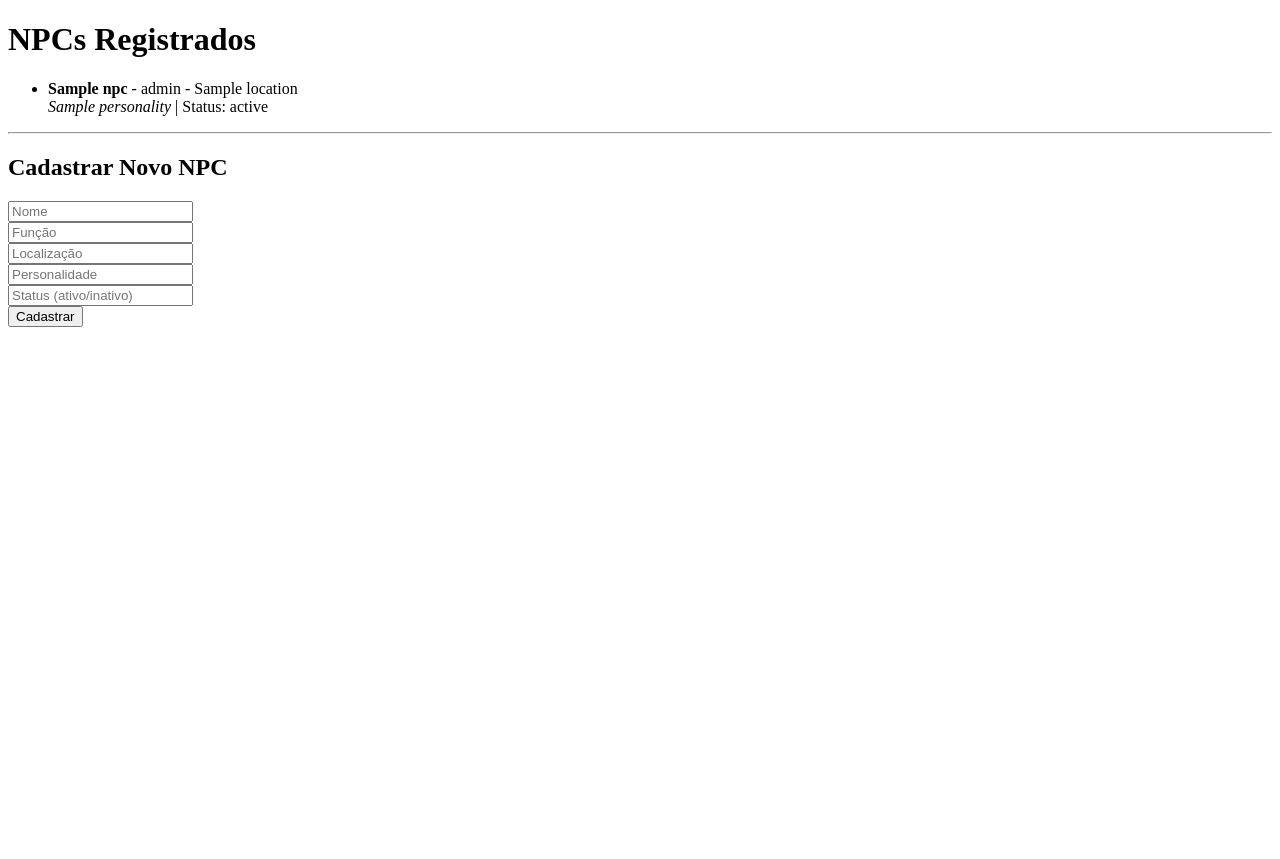
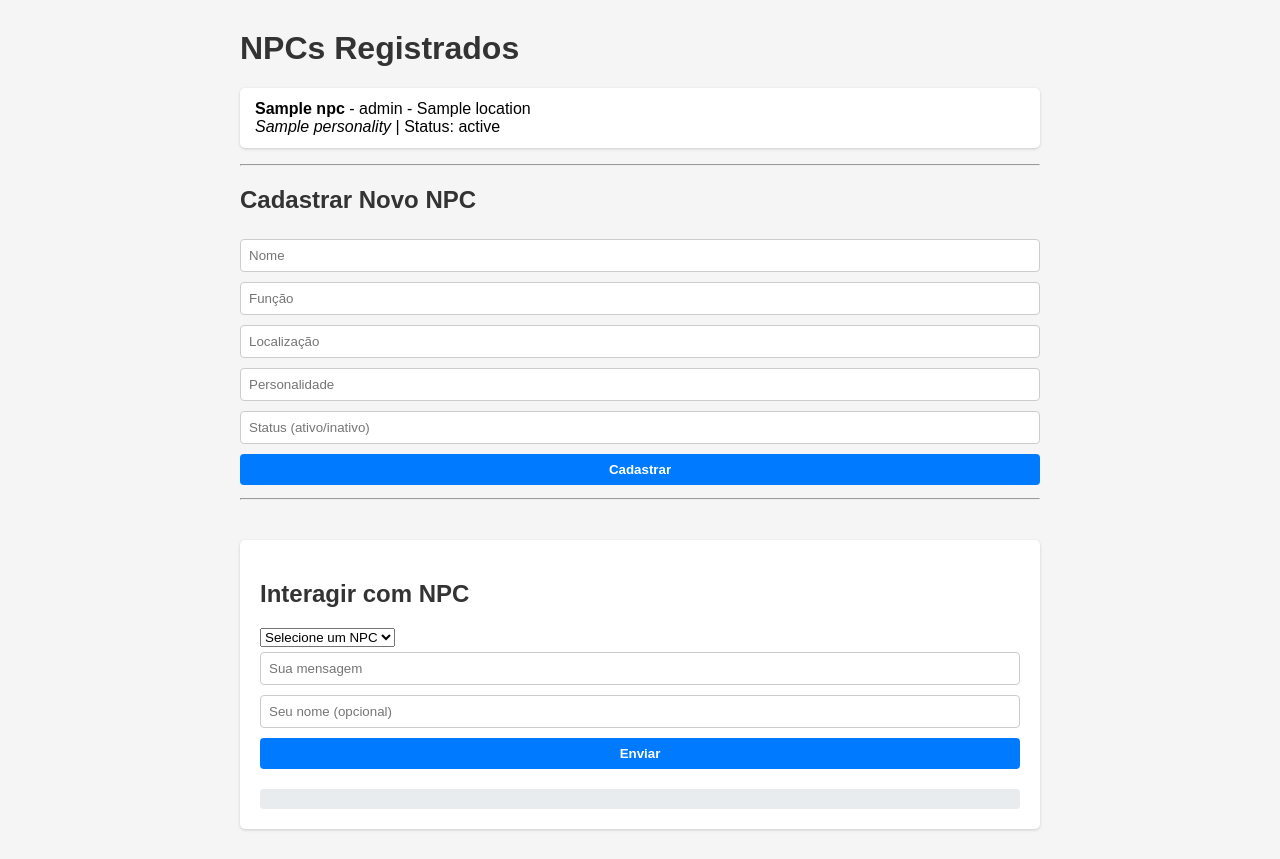
Before and after one commit to EduardoLazaroo/npc-verse, a Flask app: template templates/index.html in a window 1280 px wide. Before the commit the page ends 327 px from the top, so only its background shows below. Run offline with Flask 3, Linux system fonts and the light colour scheme; the template is opened without the code that fills it: most values are stand-ins (such as "Sample title", 1, 10 or a date in 2020).

Commit message:
feat: interact criado/ qdrant trazendo os vetores

```diff
--- a/app.py
+++ b/app.py
@@ -5,13 +5,10 @@ import os
 import pymysql
 from sentence_transformers import SentenceTransformer
 from qdrant_client import QdrantClient
-from qdrant_client.http.models import PointStruct
-import uuid
+from qdrant_client.http.models import PointStruct, Filter, FieldCondition, MatchValue
 
-# Load .env
 load_dotenv()
 
-# Flask app
 app = Flask(__name__)
 CORS(app)
 
@@ -36,8 +33,6 @@ def get_db_connection():
         cursorclass=pymysql.cursors.DictCursor
     )
 
-
-# Home: lista os NPCs no HTML
 @app.route('/')
 def index():
     conn = get_db_connection()
@@ -47,12 +42,11 @@ def index():
     conn.close()
     return render_template("index.html", npcs=npcs)
 
-# Rota para registrar NPC
 @app.route('/register_npc', methods=['POST'])
 def register_npc():
     data = request.json
 
-    # 1. Salva no MySQL
+    # Salva NPC no MySQL
     conn = get_db_connection()
     cursor = conn.cursor()
     cursor.execute(
@@ -63,29 +57,26 @@ def register_npc():
     npc_id = cursor.lastrowid
     conn.close()
 
-    # 2. Salva personalidade inicial no Qdrant
+    # Salva vetor de personalidade no Qdrant, usando npc_id numérico como ID do ponto para manter relação
     personality_text = data['personality']
     vector = model.encode(personality_text).tolist()
-    memory_id = str(uuid.uuid4())
 
+    point = PointStruct(
+        id=npc_id,  # usar npc_id numérico para manter consistência
+        vector=vector,
+        payload={
+            "npc_id": npc_id,
+            "type": "personality",
+            "text": personality_text
+        }
+    )
     qdrant.upsert(
         collection_name=collection_name,
-        points=[
-            PointStruct(
-                id=memory_id,
-                vector=vector,
-                payload={
-                    "npc_id": npc_id,
-                    "type": "personality",
-                    "text": personality_text
-                }
-            )
-        ]
+        points=[point]
     )
 
     return jsonify({"message": "NPC registrado com sucesso"}), 201
 
-# Rota opcional para retornar NPCs em JSON (ex: para frontend React futuramente)
 @app.route('/discover_npcs', methods=['GET'])
 def discover_npcs():
     conn = get_db_connection()
@@ -95,6 +86,58 @@ def discover_npcs():
     conn.close()
     return jsonify(npcs)
 
-# Iniciar o app
+@app.route('/interact', methods=['POST'])
+def interact():
+    data = request.json
+    npc_name = data.get("to")
+    message = data.get("message")
+    from_agent = data.get("from")
+
+    if not npc_name or not message:
+        return jsonify({"error": "Campos 'to' e 'message' são obrigatórios"}), 400
+
+    # Busca NPC no banco
+    conn = get_db_connection()
+    cursor = conn.cursor()
+    cursor.execute("SELECT * FROM npcs WHERE name = %s", (npc_name,))
+    npc = cursor.fetchone()
+    conn.close()
+
+    if not npc:
+        return jsonify({"error": f"NPC '{npc_name}' não encontrado"}), 404
+
+    # Codifica mensagem para vetor
+    query_vector = model.encode(message).tolist()
+
+    # Busca vetor mais parecido no Qdrant filtrando pelo npc_id
+    search_result = qdrant.search(
+        collection_name=collection_name,
+        query_vector=query_vector,
+        limit=1,
+        query_filter=Filter(
+            must=[
+                FieldCondition(key="npc_id", match=MatchValue(value=npc['id']))
+            ]
+        )
+    )
+
+    if not search_result:
+        return jsonify({
+            "from": npc_name,
+            "to": from_agent,
+            "emotion": "neutro",
+            "response": "Não tenho informações suficientes para responder."
+        })
+
+    top_match = search_result[0]
+    response_text = f"{npc_name} lembra: \"{top_match.payload.get('text', '')}\" (similaridade {top_match.score:.2f})"
+
+    return jsonify({
+        "from": npc_name,
+        "to": from_agent,
+        "emotion": "neutro",
+        "response": response_text
+    })
+
 if __name__ == '__main__':
     app.run(debug=True)
--- a/templates/index.html
+++ b/templates/index.html
@@ -1,8 +1,63 @@
 <!DOCTYPE html>
 <html lang="pt-br">
 <head>
-    <meta charset="UTF-8">
+    <meta charset="UTF-8" />
     <title>NPCVerse</title>
+    <style>
+        body {
+            font-family: Arial, sans-serif;
+            max-width: 800px;
+            margin: 30px auto;
+            padding: 0 20px;
+            background-color: #f5f5f5;
+        }
+        h1, h2 {
+            color: #333;
+        }
+        ul {
+            list-style-type: none;
+            padding: 0;
+        }
+        li {
+            background: white;
+            margin-bottom: 12px;
+            padding: 12px 15px;
+            border-radius: 5px;
+            box-shadow: 0 1px 3px #ccc;
+        }
+        form input, form button {
+            padding: 8px;
+            margin: 5px 0;
+            width: 100%;
+            box-sizing: border-box;
+            border-radius: 4px;
+            border: 1px solid #ccc;
+        }
+        form button {
+            background-color: #007BFF;
+            color: white;
+            border: none;
+            cursor: pointer;
+            font-weight: bold;
+        }
+        form button:hover {
+            background-color: #0056b3;
+        }
+        #interaction-section {
+            margin-top: 40px;
+            background: white;
+            padding: 20px;
+            border-radius: 5px;
+            box-shadow: 0 1px 3px #ccc;
+        }
+        #response {
+            margin-top: 15px;
+            padding: 10px;
+            background-color: #e9ecef;
+            border-radius: 4px;
+            white-space: pre-wrap;
+        }
+    </style>
 </head>
 <body>
     <h1>NPCs Registrados</h1>
@@ -10,41 +65,60 @@
     <ul id="npc-list">
         {% for npc in npcs %}
         <li>
-            <strong>{{ npc.name }}</strong> - {{ npc.role }} - {{ npc.location }} <br>
+            <strong>{{ npc.name }}</strong> - {{ npc.role }} - {{ npc.location }}<br />
             <em>{{ npc.personality }}</em> | Status: {{ npc.status }}
         </li>
+        {% else %}
+        <li>Nenhum NPC cadastrado ainda.</li>
         {% endfor %}
     </ul>
 
-    <hr>
+    <hr />
 
     <h2>Cadastrar Novo NPC</h2>
     <form id="npc-form">
-        <input type="text" name="name" placeholder="Nome" required><br>
-        <input type="text" name="role" placeholder="Função" required><br>
-        <input type="text" name="location" placeholder="Localização" required><br>
-        <input type="text" name="personality" placeholder="Personalidade" required><br>
-        <input type="text" name="status" placeholder="Status (ativo/inativo)" required><br>
+        <input type="text" name="name" placeholder="Nome" required />
+        <input type="text" name="role" placeholder="Função" required />
+        <input type="text" name="location" placeholder="Localização" required />
+        <input type="text" name="personality" placeholder="Personalidade" required />
+        <input type="text" name="status" placeholder="Status (ativo/inativo)" required />
         <button type="submit">Cadastrar</button>
     </form>
+
+    <hr />
+
+    <div id="interaction-section">
+        <h2>Interagir com NPC</h2>
+        <form id="interact-form">
+            <select name="to" required>
+                <option value="" disabled selected>Selecione um NPC</option>
+                {% for npc in npcs %}
+                <option value="{{ npc.name }}">{{ npc.name }}</option>
+                {% endfor %}
+            </select>
+            <input type="text" name="message" placeholder="Sua mensagem" required />
+            <input type="text" name="from" placeholder="Seu nome (opcional)" />
+            <button type="submit">Enviar</button>
+        </form>
+        <div id="response"></div>
+    </div>
 
     <script>
         document.getElementById("npc-form").addEventListener("submit", async (e) => {
             e.preventDefault();
             const form = e.target;
             const data = {
-                name: form.name.value,
-                role: form.role.value,
-                location: form.location.value,
-                personality: form.personality.value,
-                status: form.status.value
+                name: form.name.value.trim(),
+                role: form.role.value.trim(),
+                location: form.location.value.trim(),
+                personality: form.personality.value.trim(),
+                status: form.status.value.trim()
             };
 
+            try {
                 const response = await fetch("/register_npc", {
                     method: "POST",
-                headers: {
-                    "Content-Type": "application/json"
-                },
+                    headers: { "Content-Type": "application/json" },
                     body: JSON.stringify(data)
                 });
 
@@ -52,7 +126,42 @@
                     alert("NPC cadastrado com sucesso!");
                     window.location.reload();
                 } else {
-                alert("Erro ao cadastrar NPC.");
+                    const err = await response.json();
+                    alert("Erro ao cadastrar NPC: " + (err.message || JSON.stringify(err)));
+                }
+            } catch (error) {
+                alert("Erro na comunicação com o servidor.");
+            }
+        });
+
+        document.getElementById("interact-form").addEventListener("submit", async (e) => {
+            e.preventDefault();
+            const form = e.target;
+            const data = {
+                to: form.to.value,
+                message: form.message.value.trim(),
+                from: form.from.value.trim() || "Usuário"
+            };
+
+            const responseDiv = document.getElementById("response");
+            responseDiv.textContent = "Carregando resposta...";
+
+            try {
+                const response = await fetch("/interact", {
+                    method: "POST",
+                    headers: { "Content-Type": "application/json" },
+                    body: JSON.stringify(data)
+                });
+
+                if (response.ok) {
+                    const json = await response.json();
+                    responseDiv.textContent = `Resposta de ${json.from} para ${json.to}:\n${json.response}`;
+                } else {
+                    const err = await response.json();
+                    responseDiv.textContent = "Erro: " + (err.error || JSON.stringify(err));
+                }
+            } catch (error) {
+                responseDiv.textContent = "Erro na comunicação com o servidor.";
             }
         });
     </script>
```
Also changed, not shown: qdrant_client_setup.py (+73 -9 lines). Lines whose indentation alone changed are shown as unchanged.
